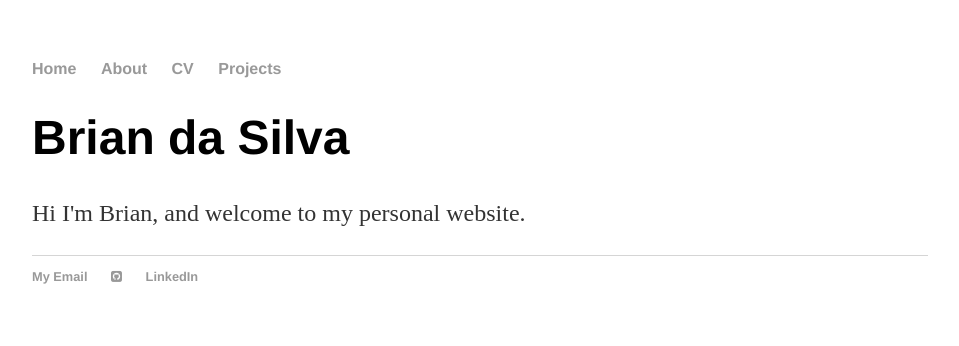
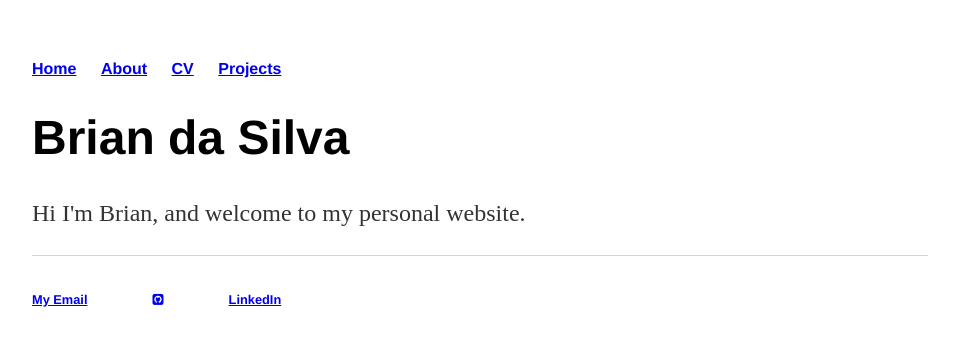
Before and after one commit to br1317/br1317.github.io, a Jekyll site: the page built from index.html, in a window 1280 px wide. Shown: the top 346 px of the page, without its empty margins (160-1119 px from the left). Built offline with Jekyll 4.4.1, drawn with Linux system fonts in a browser that asks for light colours.

Commit message:
CSS for Icons

```diff
--- a/css/main.css
+++ b/css/main.css
@@ -12,13 +12,7 @@
     display: inline;
     margin-right: 20px;
 }
-a {
-    text-decoration: none;
-    color: #999;
-}
-a:hover {
-    text-decoration: underline;
-}
+
 h1 {
     font-size: 3em;
     font-family:'Helvetica', 'Arial', 'Sans-Serif';
@@ -43,15 +37,19 @@
 }
 
 
-.btn {
-  background-color: White; /* Blue background */
-  border: none; /* Remove borders */
-  padding: 12px 16px; /* Some padding */
-  font-size: 16px; /* Set a font size */
-  cursor: pointer; /* Mouse pointer on hover */
+.fa {
+  padding: 20px;
+  font-size: 30px;
+  width: 50px;
+  text-align: center;
+  text-decoration: none;
+  margin: 5px 2px;
 }
 
+.fa:hover {
+    opacity: 0.7;
+}
 
-.btn:hover {
-  opacity: 0.7;
+.fa-github-square {
+  background: White;
 }
```
